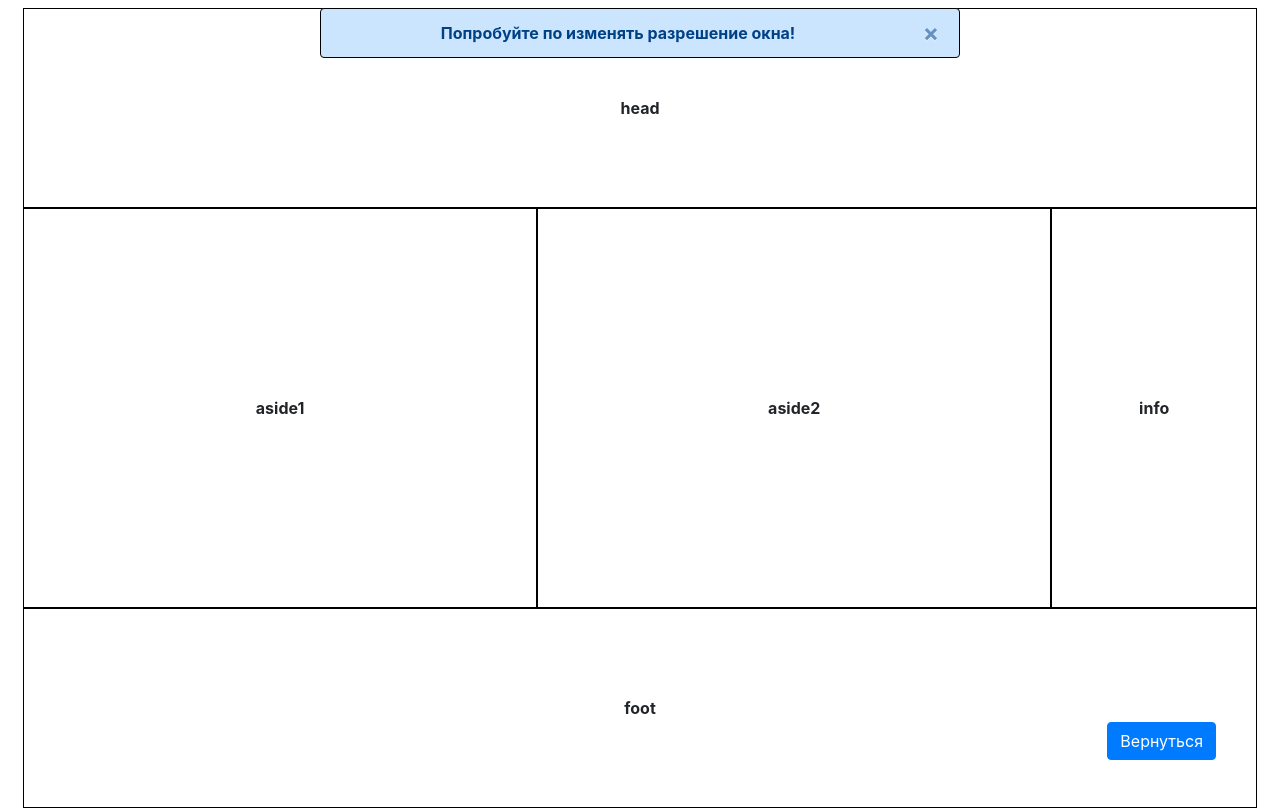
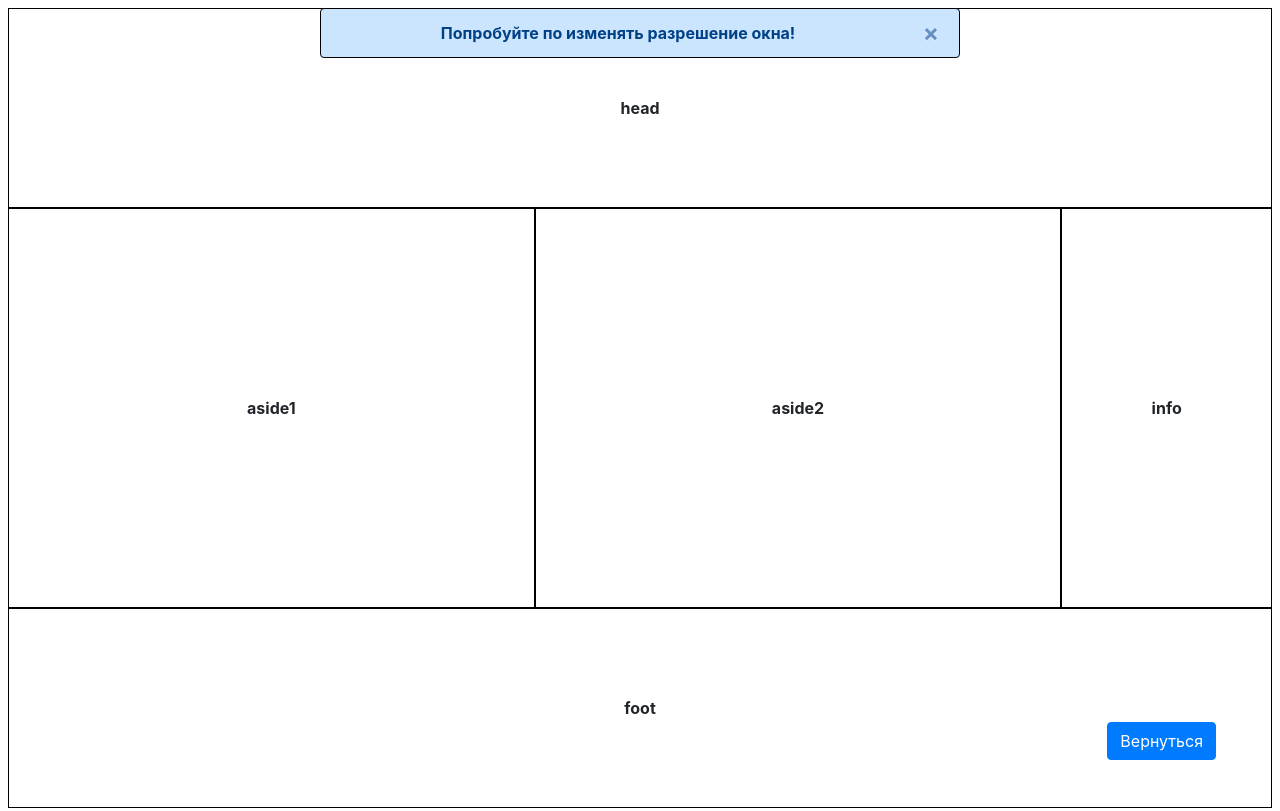
Before and after one commit to NeTRuS-dev/NeTRuS-dev.github.io, a plain HTML site: page Learning/responsiveByBootstrap.html in a window 1280 px wide. Drawn offline with Linux system fonts and the light colour scheme.

Commit message:
fixed bugs

```diff
--- a/Learning/responsiveByBootstrap.html
+++ b/Learning/responsiveByBootstrap.html
@@ -18,7 +18,7 @@
 
 </head>
 <body class="bodyforbootstrapgrid">
-<div class="container-fluid h-100 responsiveBootstrapWrapper">
+<div class="container-fluid p-0 h-100 responsiveBootstrapWrapper">
     <div class="row h-25 head">head</div>
     <div class="row h-50 main">
         <div class="col-10 row ">
```
